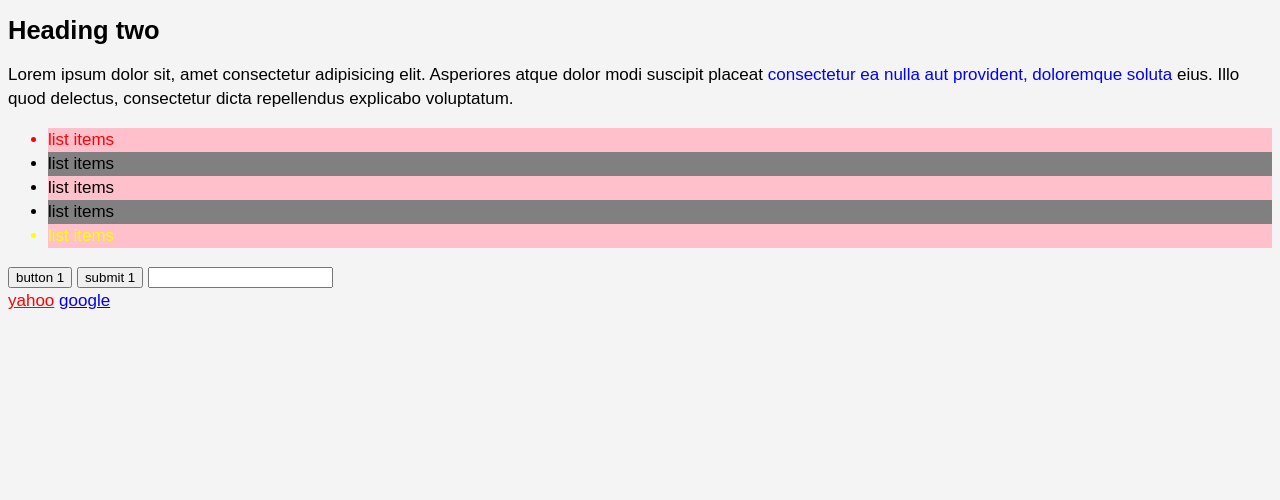
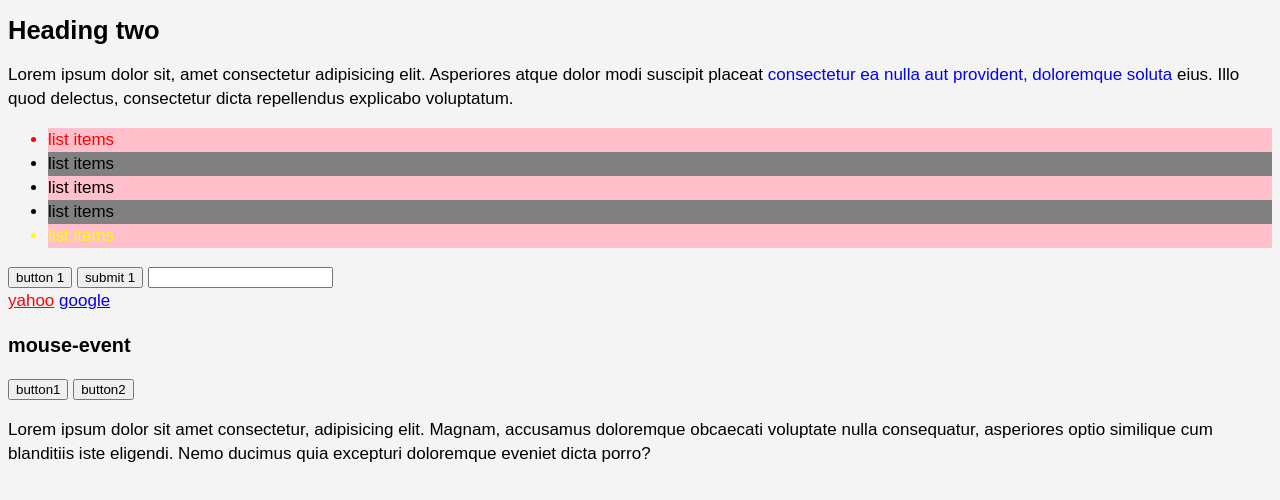
Before and after one commit to Ivorygold/jquery-tutorials, a plain HTML site: page INDEX.HTML in a window 1280 px wide. Shown: the part 272-772 px from the top of the page. Drawn offline with nearby package versions, Linux system fonts and the light colour scheme.

Commit message:
second commit

```diff
--- a/INDEX.HTML
+++ b/INDEX.HTML
@@ -45,6 +45,18 @@
     <a href="https://yahoo.com">yahoo</a>
     <a href="https://google.com">google</a>
 
+    <div class="container">
+      <h3>mouse-event</h3>
+      <button id="btn1">button1</button>
+      <button id="btn2">button2</button>
+      <p class="para1.1">
+        Lorem ipsum dolor sit amet consectetur, adipisicing elit. Magnam,
+        accusamus doloremque obcaecati voluptate nulla consequatur, asperiores
+        optio similique cum blanditiis iste eligendi. Nemo ducimus quia
+        excepturi doloremque eveniet dicta porro?
+      </p>
+    </div>
+
     <script src="myjquery.js" type="text/javascript"></script>
   </body>
 </html>
```
Also changed, not shown: myjquery.js (+17 -0 lines).
